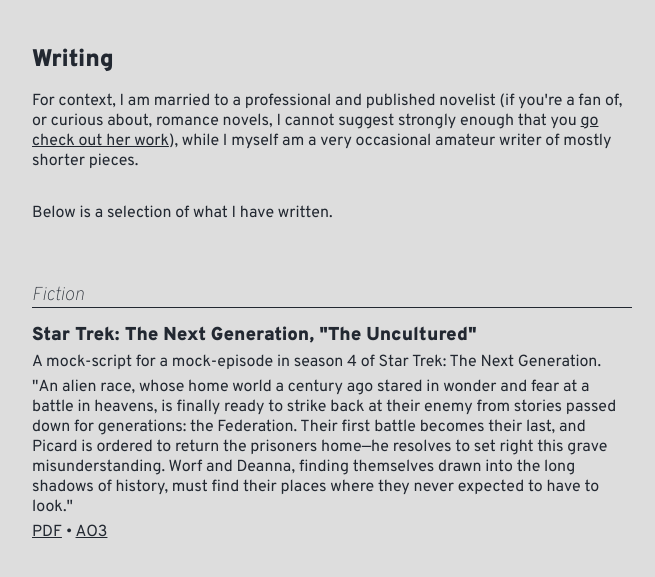
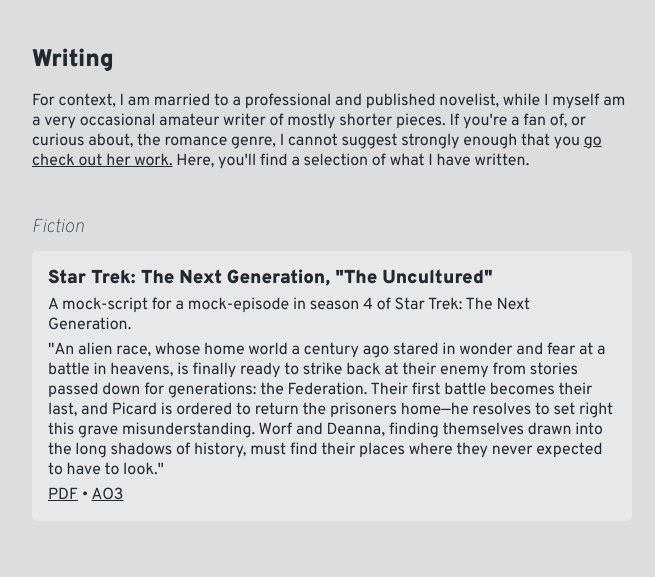
Before and after one commit to tpsavard/tpsavard.github.io, a Jekyll site: the page built from writing.html, in a window 1280 px wide, cut to the strip 100-677 px from the top of the page. Shown: the whole strip, without its empty margins (308-963 px from the left). Built offline with Jekyll 4.4.1, drawn with Linux system fonts in a browser that asks for light colours; nearby versions of some CDN libraries.

Commit message:
Fixed list page styling.

```diff
--- a/_sass/base.scss
+++ b/_sass/base.scss
@@ -7,8 +7,10 @@
 // Colors
 $max-color: #dddddd;
 $max-color-transparent: #dddddd50;
+$max-color-accent: #ffffff50;
 $min-color: #222831;
 $min-color-transparent: #22283150;
+$min-color-accent: #00060950;
 
 // Color shortcuts
 @mixin max-color($property: color) {
--- a/assets/css/main.scss
+++ b/assets/css/main.scss
@@ -127,13 +127,12 @@
 
             div.desc {
                 width: 100%;
-                margin: 16px 0px;
+                margin: 16px 0px 0px;
             }
 
             div.list-header {
                 width: 100%;
                 margin-top: 45px;
-                border-bottom: 1px solid;
                 @include dark-mode-property(border-bottom-color, $min-color, $max-color);
 
                 font-size: 14pt;
@@ -142,8 +141,10 @@
             }
 
             div.list-item {
-                width: 100%;
-                margin: 16px 0px;
+                margin-top: 12px;
+                padding: 16px;
+                border-radius: 5px;
+                @include dark-mode-property(background-color, $max-color-accent, $min-color-accent);
 
                 div.item-title {
                     margin-bottom: 5px;
--- a/writing.html
+++ b/writing.html
@@ -4,8 +4,7 @@
 ---
 <div class="page list writing">
     <div class="title">Writing</div>
-    <div class="desc">For context, I am married to a professional and published novelist (if you're a fan of, or curious about, romance novels, I cannot suggest strongly enough that you <a href="https://www.dianabiller.com">go check out her work</a>), while I myself am a very occasional amateur writer of mostly shorter pieces.</div>
-    <div class="desc">Below is a selection of what I have written.</div>
+    <div class="desc">For context, I am married to a professional and published novelist, while I myself am a very occasional amateur writer of mostly shorter pieces. If you're a fan of, or curious about, the romance genre, I cannot suggest strongly enough that you <a href="https://www.dianabiller.com">go check out her work.</a> Here, you'll find a selection of what I have written.</div>
     <div class="list-header">Fiction</div>
     <div class="list-item">
         <div class="item-title">Star Trek: The Next Generation, "The Uncultured"</div>
```
